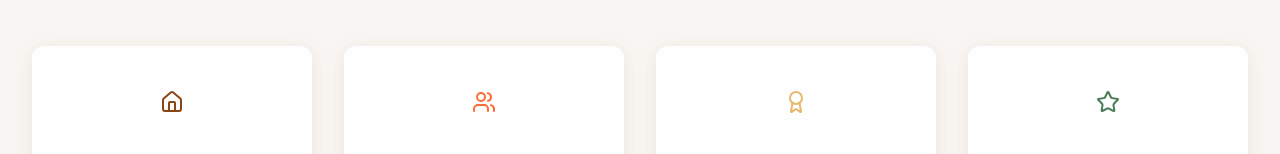
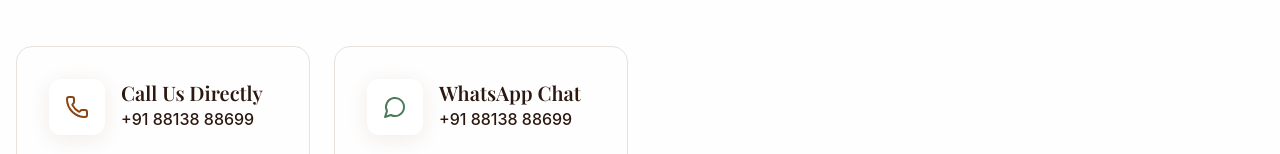
Before and after one commit to hitesh-ydv/yash-home-decor, a React (Vite) app: page / in a window 1280 px wide. Shown: the part 798-952 px from the top of the page. Built offline with nearby package versions, Linux system fonts and the light colour scheme.

Commit message:
remove statscounter

```diff
--- a/src/pages/homepage/index.jsx
+++ b/src/pages/homepage/index.jsx
@@ -20,7 +20,7 @@ const Homepage = () => {
 
       <main className="flex-1 pt-16">
         <HeroSection />
-        <StatsCounter />
+        {/* <StatsCounter /> */}
         <ServiceCards />
         <WhyChooseUs />
         <TestimonialCarousel />
```
